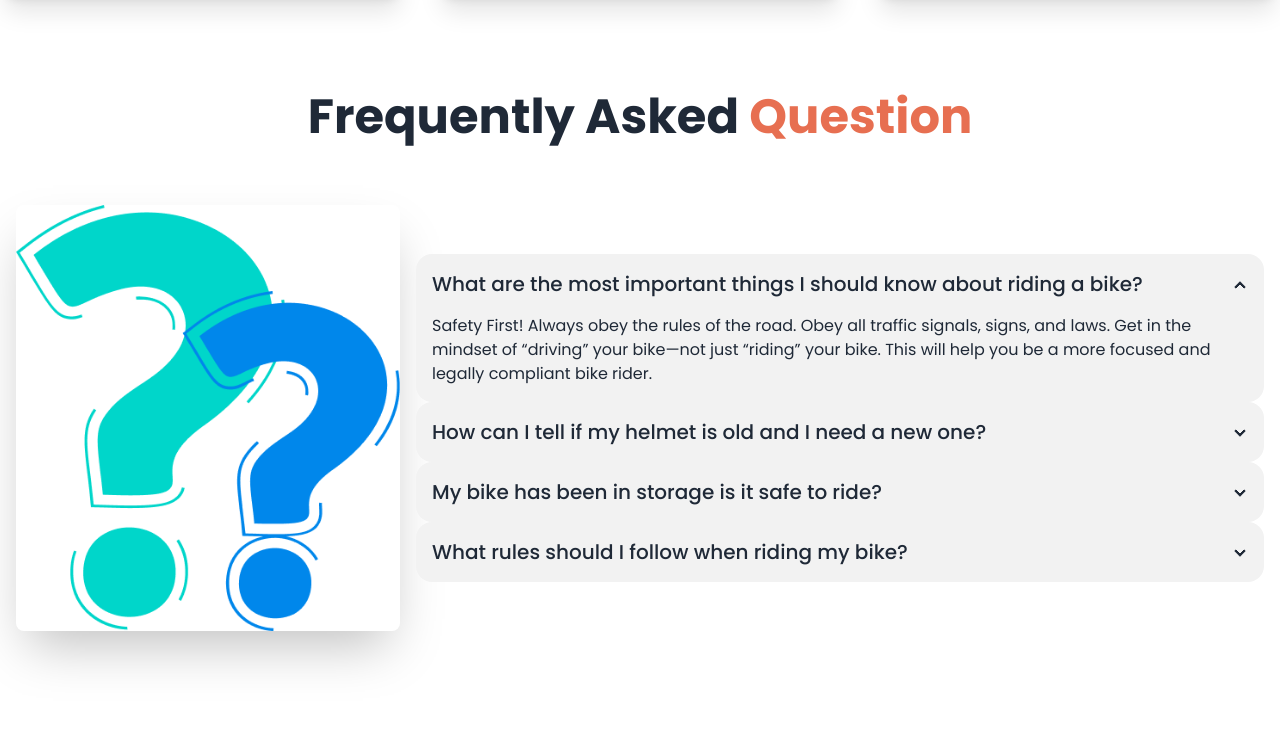
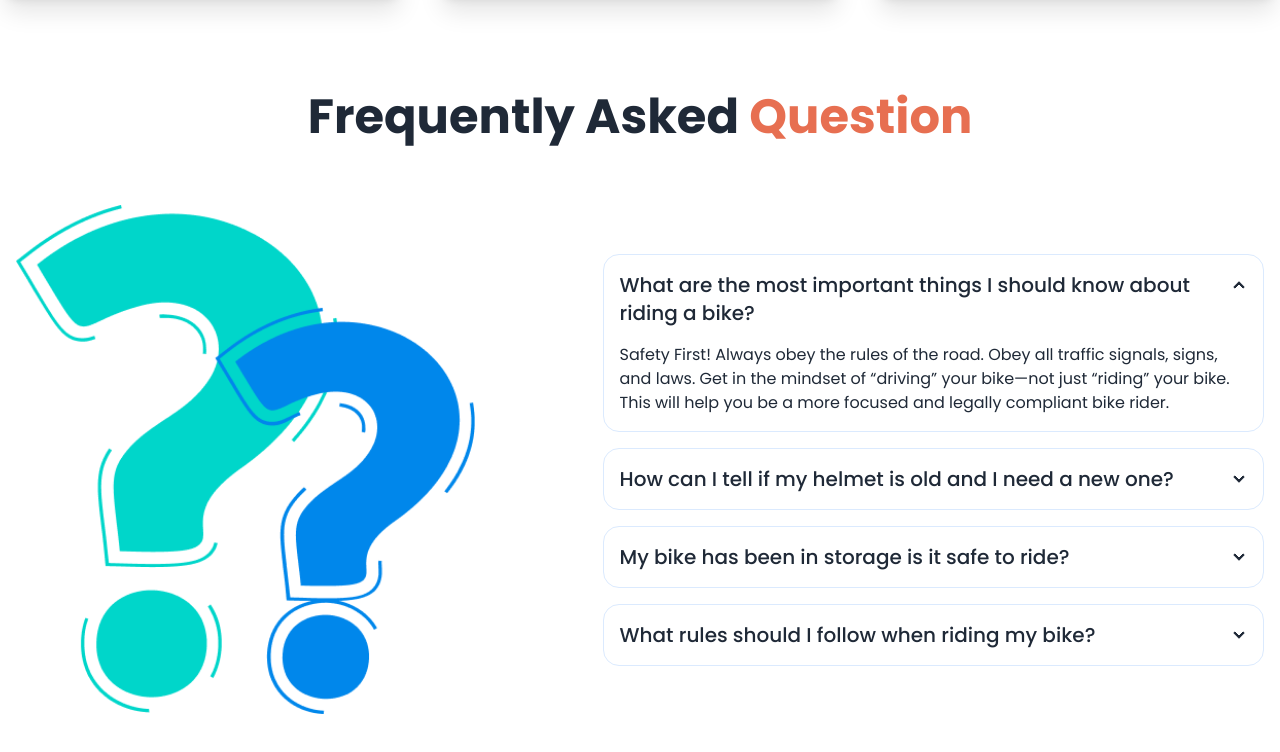
Before and after one commit to mahfuzhasanreza/bike-dekho-with-daisyui, a plain HTML site: page index.html in a window 1280 px wide. Shown: the part 2641-3393 px from the top of the page. Drawn offline with nearby package versions, Linux system fonts and the light colour scheme.

Commit message:
faq section done

```diff
--- a/index.html
+++ b/index.html
@@ -315,41 +315,52 @@
                     class="text-bike-primary">Question</span>
             </h3>
             <div class="hero">
-                <div class="hero-content flex-col lg:flex-row">
-                    <img src="images/others/faq.png" class="max-w-sm rounded-lg shadow-2xl" />
-                    <div>
-                        <div class="collapse collapse-arrow bg-base-200">
+                <div class="gap-32 hero-content flex-col lg:flex-row">
+                    <img src="images/others/faq.png" class="w-full rounded-lg" />
+                    <div class="space-y-4">
+                        <div class="collapse collapse-arrow border border-blue-100">
                             <input type="radio" name="my-accordion-2" checked="checked" />
                             <div class="collapse-title text-xl font-medium">What are the most important things I should
                                 know about riding a bike?
                             </div>
                             <div class="collapse-content">
-                                <p>Safety First! Always obey the rules of the road. Obey all traffic signals, signs, and laws. Get in the mindset of “driving” your bike—not just “riding” your bike. This will help you be a more focused and legally compliant bike rider. </p>
+                                <p>Safety First! Always obey the rules of the road. Obey all traffic signals, signs, and
+                                    laws. Get in the mindset of “driving” your bike—not just “riding” your bike. This
+                                    will help you be a more focused and legally compliant bike rider. </p>
                             </div>
                         </div>
-                        <div class="collapse collapse-arrow bg-base-200">
+                        <div class="collapse collapse-arrow border border-blue-100">
                             <input type="radio" name="my-accordion-2" />
-                            <div class="collapse-title text-xl font-medium">How can I tell if my helmet is old and I need a
+                            <div class="collapse-title text-xl font-medium">How can I tell if my helmet is old and I
+                                need a
                                 new one?
                             </div>
                             <div class="collapse-content">
-                                <p>Safety First! Always obey the rules of the road. Obey all traffic signals, signs, and laws. Get in the mindset of “driving” your bike—not just “riding” your bike. This will help you be a more focused and legally compliant bike rider. </p>
+                                <p>Safety First! Always obey the rules of the road. Obey all traffic signals, signs, and
+                                    laws. Get in the mindset of “driving” your bike—not just “riding” your bike. This
+                                    will help you be a more focused and legally compliant bike rider. </p>
                             </div>
                         </div>
-                        <div class="collapse collapse-arrow bg-base-200">
+                        <div class="collapse collapse-arrow border border-blue-100">
                             <input type="radio" name="my-accordion-2" />
-                            <div class="collapse-title text-xl font-medium">My bike has been in storage is it safe to ride?
+                            <div class="collapse-title text-xl font-medium">My bike has been in storage is it safe to
+                                ride?
                             </div>
                             <div class="collapse-content">
-                                <p>Safety First! Always obey the rules of the road. Obey all traffic signals, signs, and laws. Get in the mindset of “driving” your bike—not just “riding” your bike. This will help you be a more focused and legally compliant bike rider. </p>
+                                <p>Safety First! Always obey the rules of the road. Obey all traffic signals, signs, and
+                                    laws. Get in the mindset of “driving” your bike—not just “riding” your bike. This
+                                    will help you be a more focused and legally compliant bike rider. </p>
                             </div>
                         </div>
-                        <div class="collapse collapse-arrow bg-base-200">
+                        <div class="collapse collapse-arrow border border-blue-100">
                             <input type="radio" name="my-accordion-2" />
-                            <div class="collapse-title text-xl font-medium">What rules should I follow when riding my bike?
+                            <div class="collapse-title text-xl font-medium">What rules should I follow when riding my
+                                bike?
                             </div>
                             <div class="collapse-content">
-                                <p>Safety First! Always obey the rules of the road. Obey all traffic signals, signs, and laws. Get in the mindset of “driving” your bike—not just “riding” your bike. This will help you be a more focused and legally compliant bike rider. </p>
+                                <p>Safety First! Always obey the rules of the road. Obey all traffic signals, signs, and
+                                    laws. Get in the mindset of “driving” your bike—not just “riding” your bike. This
+                                    will help you be a more focused and legally compliant bike rider. </p>
                             </div>
                         </div>
                     </div>
```
